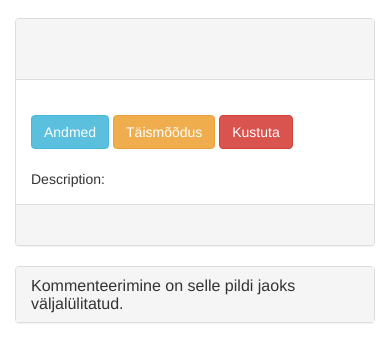
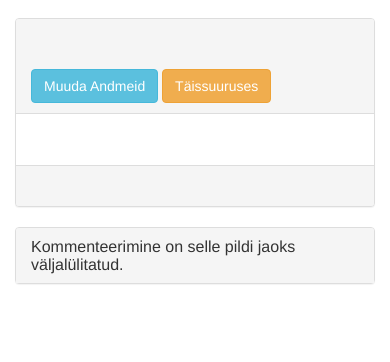
Before and after one commit to RTougjas/TP2015, a CodeIgniter app: page /database/index.php/picture/1 in a window 390 px wide. Shown: the part 55-417 px from the top of the page. Run offline with CodeIgniter, Linux system fonts and the light colour scheme; data that the repository does not hold is empty; some libraries are stand-ins or nearby versions.

Commit message:
changed picture view layout
Changed a little picture view layout, so that everything will look
cleaner in mobile view and more distributed across the screen when
using  larger desktop.

```diff
--- a/application/views/picture.php
+++ b/application/views/picture.php
@@ -1,17 +1,18 @@
 <div class="col-md-2 col-sm-4"></div>
 <div class="container">
 	<div class="panel panel-default">
-  	  	<div class="panel-heading"><?php echo "<h3>".$picture->title."</h3><br>";?></div>
+  	  	<div class="panel-heading">
+			<?php echo "<h3>".$picture->title."</h3><br>";?>
+			<a class="btn btn-info" href="<?php echo site_url("edit/".$picture->id);?>">Muuda Andmeid</a>
+			<a class="btn btn-warning" href="<?php echo $picture->location;?>">Täissuuruses</a>
+		</div>
   	  	<div class="panel-body">
+				<div class="col-lg-6 col-md-6 col-xs-12"><?php echo $picture->description;?></div>
 					<div class="row">
-					  <div class="col-lg-6 col-md-6 col-xs-12">
+					  	<div class="col-lg-6 col-md-6 col-xs-12">
+							<br>
 						  	<?php echo '<img src="'.$picture->location.'" class="img-responsive">';?>
-					  		<br>
-							<a class="btn btn-info" href="<?php echo site_url("edit/".$picture->id);?>">Andmed</a>
-							<a class="btn btn-warning" href="<?php echo $picture->location;?>">Täismõõdus</a>
-							<a class="btn btn-danger" href="#">Kustuta</a>
-					  </div>
-					  <div class="col-lg-6 col-md-6 col-xs-6"><?php echo "<br>Description: ".$picture->description;?></div>
+					  	</div>
 					</div>
   		</div>
   	  	<div class="panel-footer"><?php echo implode(', ',$tags);?><br></div>
```
Also changed, not shown: application/views/edit.php (+6 -6 lines).
